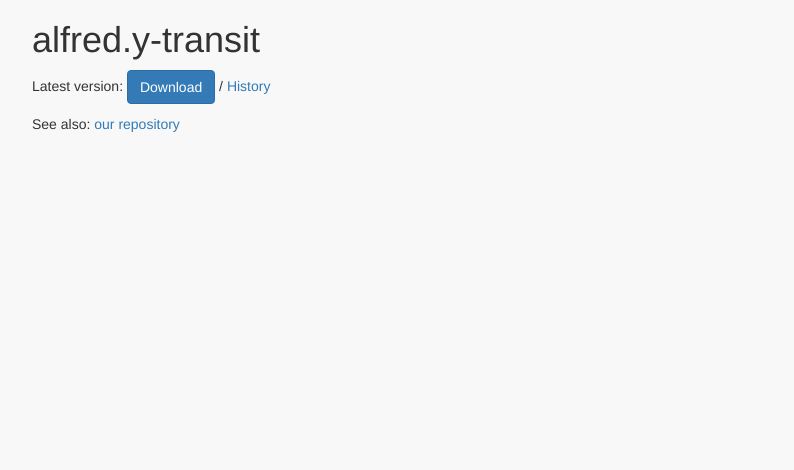
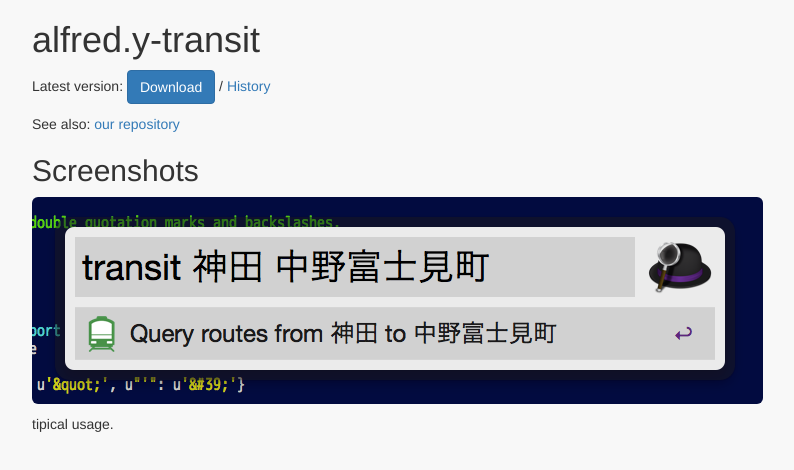
Before and after one commit to kosugi/alfred.y-transit, a plain HTML site: page index.html in a window 1280 px wide. Shown: the whole page, without its empty margins (38-832 px from the left). Drawn offline with nearby package versions, Linux system fonts and the light colour scheme.

Commit message:
add a screenshot

```diff
--- a/index.html
+++ b/index.html
@@ -8,4 +8,7 @@
 <h1>alfred.y-transit</h1>
 <p>Latest version: <a href="YTransit.alfredworkflow" class="btn btn-primary btn-small">Download</a> / <a href="https://github.com/kosugi/alfred.y-transit/commits/gh-pages/YTransit.alfredworkflow">History</a></p>
 <p>See also: <a href="https://github.com/kosugi/alfred.y-transit">our repository</a></p>
+<h2>Screenshots</h2>
+<p><img src="ss1.png" class="img-rounded"></p>
+<p>tipical usage.</p>
 </div>
```
Also changed, not shown: ss1.png (added).
